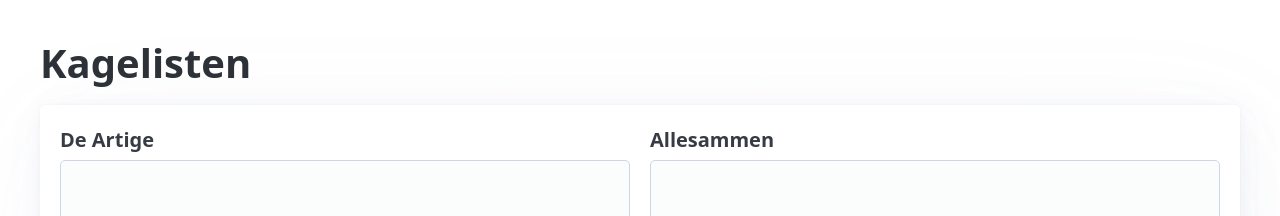
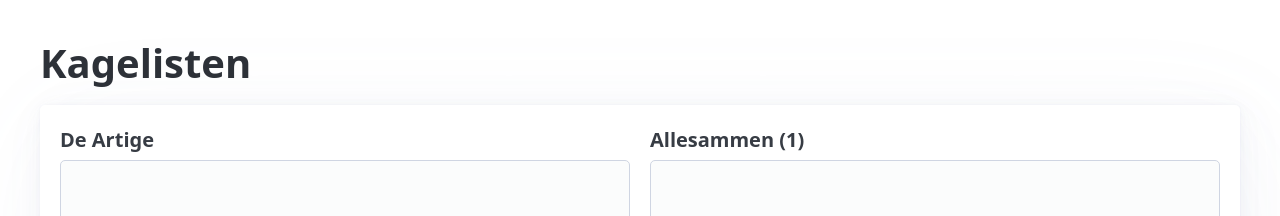
Before and after one commit to bjornnorgaard/kagelisten, a SvelteKit app: page / in a window 1280 px wide. Shown: the top 216 px of the page. Built offline with nearby package versions, Linux system fonts and the light colour scheme.

Commit message:
Added everyone count

```diff
--- a/src/routes/RawEveryoneInput.svelte
+++ b/src/routes/RawEveryoneInput.svelte
@@ -44,6 +44,6 @@
 </script>
 
 <label>
-    <b on:click={() => setTestData()}>Allesammen</b>
+    <b on:click={() => setTestData()}>Allesammen ({rawEveryone.split("\n").length})</b>
     <textarea rows={textareaCols} bind:value={rawEveryone} on:focus={() => onFocus()} on:input={parseInput}></textarea>
 </label>
```
